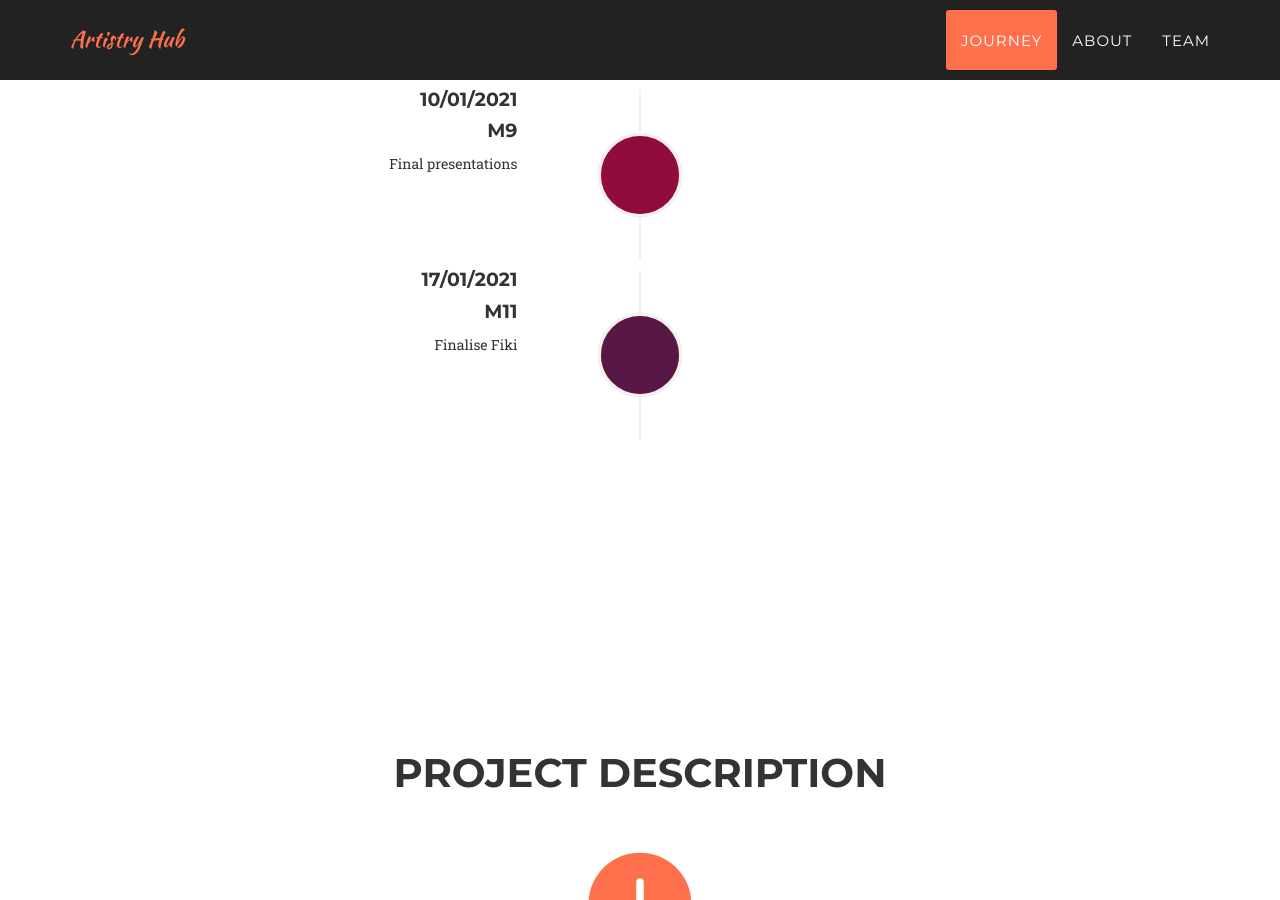
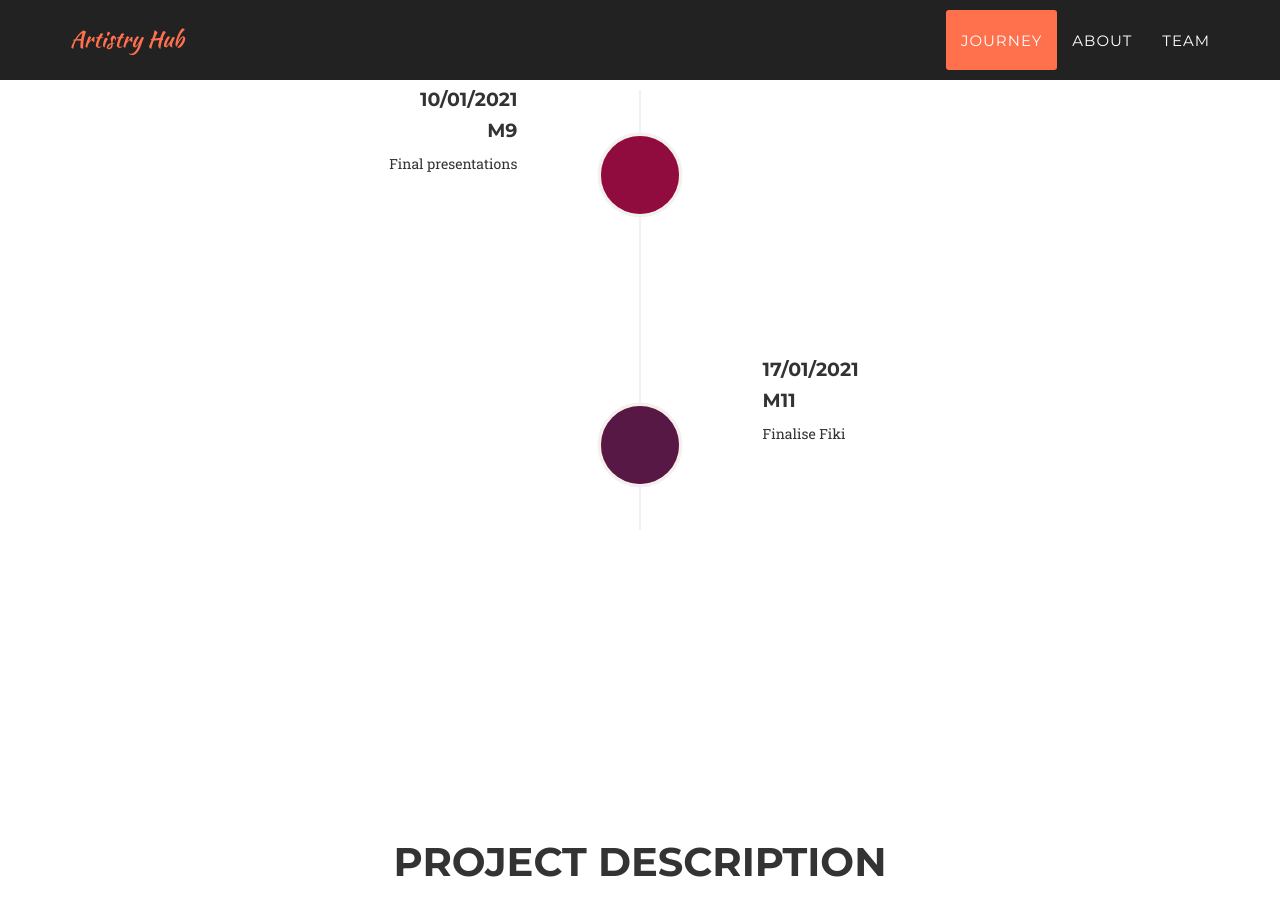
Before and after one commit to ArtistryHub/ArtistryHub, a Jekyll site: the page built from index.html, in a window 1280 px wide and 900 px high, scrolled down 2684 px. Built offline with Jekyll 4.4.1, drawn with Linux system fonts in a browser that asks for light colours; nearby versions of some CDN libraries; some web fonts are replaced.

Commit message:
fix m11 timeline

```diff
--- a/_includes/about.html
+++ b/_includes/about.html
@@ -172,10 +172,8 @@
                                     </div>
                                 </div>
                             </li>
-                        </ul>
-                        <ul class="timeline">
-                            <li>
-                                 <!-- TO DO - we'll add a link here for M11 -->
+                            <li class="timeline-inverted">
+                                <!-- TO DO - we'll add a link here for M11 -->
                                 <a class="page-scroll" href="#m11">
                                     <div class="timeline-image">
                                         <img class="img-circle img-responsive" src="img/about/5.jpg" alt="">
```
